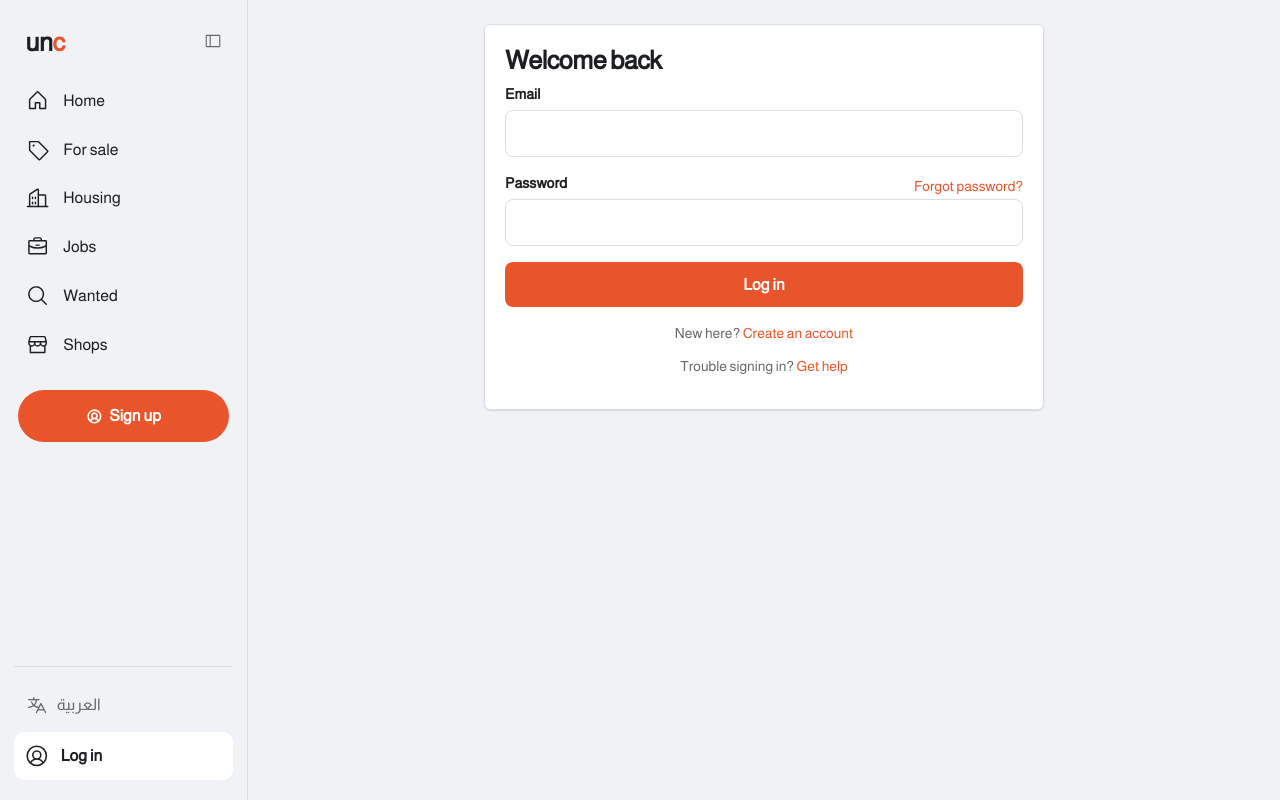
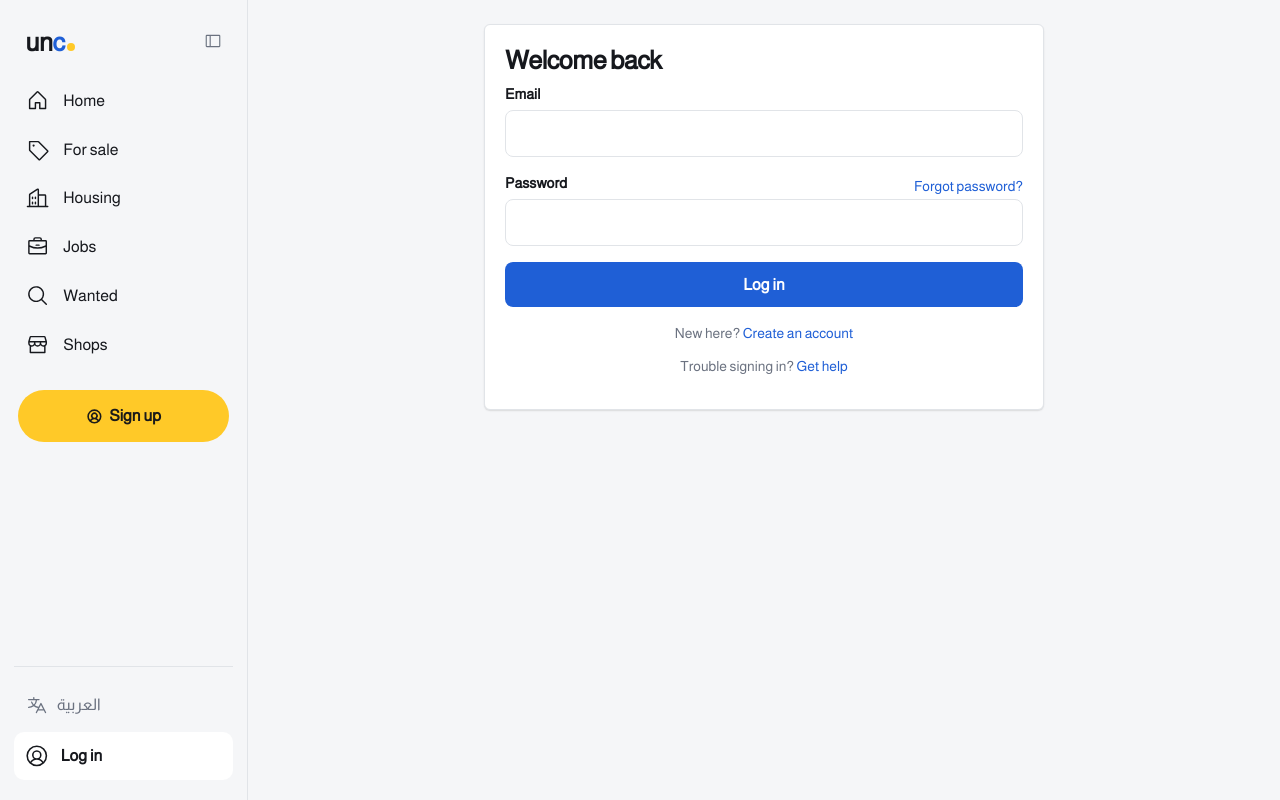
Before and after one commit to AB1gbe/Unc-APP, a React (Vite) app in the folder client/: page /login in a window 1280 px wide. Built offline with nearby package versions, Linux system fonts and the light colour scheme; no server answers.

Commit message:
Colours: white and grey, blue buttons and links, yellow main actions
Co-Authored-By: Claude Opus 5.5 <noreply@anthropic.com>
Claude-Session: https://claude.ai/code/session_013SsySHDKfQE2X4goNKrwUG

```diff
--- a/client/src/pages/AdList.jsx
+++ b/client/src/pages/AdList.jsx
@@ -113,7 +113,7 @@ export default function AdList({ section }) {
             forsale: () => t('Things for sale in Bahrain from ID-checked people and shops. Ask in a private chat; meet to see it before you pay.'),
           }[section]()}</p>
         </div>
-        <Link className="btn" to={postTo}><Icon name="plus" weight="bold" /> {t('Post an ad')}</Link>
+        <Link className="btn accent" to={postTo}><Icon name="plus" weight="bold" /> {t('Post an ad')}</Link>
       </div>
       <form className="searchbar" onSubmit={apply}>
         <input type="search" enterKeyHint="search" placeholder={section === 'housing' ? t('Search flats, rooms, villas') : section === 'jobs' ? t('Search jobs') : t('Search things for sale')} {...field('q')} aria-label={t('Search')} />
--- a/client/src/pages/Board.jsx
+++ b/client/src/pages/Board.jsx
@@ -35,7 +35,7 @@ export default function Board() {
     <>
       <div className="market-top">
         <h1>{t('Marketplace')}</h1>
-        <Link className="btn sm" to={postTo}><Icon name="plus" weight="bold" /> {t('Sell')}</Link>
+        <Link className="btn sm accent" to={postTo}><Icon name="plus" weight="bold" /> {t('Sell')}</Link>
       </div>
       <form className="market-search" onSubmit={search}>
         <Icon name="search" />
--- a/client/src/styles.css
+++ b/client/src/styles.css
@@ -1,19 +1,24 @@
 /* ===== Design tokens (change these to re-theme the whole app) ===== */
 :root {
-  /* Session 85: light, like Facebook Marketplace (the owner: "the colours
-     are very dull"). White cards on a soft grey page, dark text, a bold
-     coral for prices and buttons with white text. Session 62's dark look
-     is in git history (ADR-060). */
+  /* Session 85: light, like Facebook Marketplace. Then the owner: "the
+     orange is not nice: white dominant, yellow accent, blue as well,
+     grey". So: white and light grey surfaces, grey text for details,
+     BLUE for buttons and links, YELLOW (always with dark text) for the
+     main actions (Sell / Post), the selected chip and tab, and tags.
+     Session 62's dark look is in git history (ADR-060). */
   color-scheme: light;
-  --bg: #f0f2f5;
+  --bg: #f5f6f8;
   --surface: #ffffff;
-  --surface-2: #e9ebee;
-  --text: #1c1e21;
-  --muted: #65676b;
-  --border: #dadde1;
-  --brand: #e8552a;
+  --surface-2: #eef0f3;
+  --text: #16181d;
+  --muted: #6b7280;
+  --border: #e1e4e8;
+  --brand: #1f5fd6;
   --brand-ink: #ffffff;
-  --brand-soft: #fdebe4;
+  --brand-soft: #e8f0fd;
+  --accent: #ffc928;
+  --accent-ink: #1a1a1a;
+  --accent-soft: #fff6d6;
   --ok: #167a45;
   --ok-soft: #e3f4ea;
   --warn: #8a5a00;
@@ -129,7 +134,7 @@ input[type="file"] { padding: .5rem; }
 .alert.ok { background: var(--ok-soft); color: var(--ok); }
 
 /* ===== Hero / search ===== */
-.hero { background: linear-gradient(135deg, #fff1ea 0%, #ffe0d1 100%); color: var(--text); border: 1px solid #f7cdb9; border-radius: 8px; padding: 2.4rem; margin-bottom: 1.75rem; }
+.hero { background: linear-gradient(135deg, #fff8dc 0%, #e8f0fd 100%); color: var(--text); border: 1px solid var(--border); border-radius: 8px; padding: 2.4rem; margin-bottom: 1.75rem; }
 .hero h1 { font-size: 2.4rem; }
 .hero p { opacity: .92; max-width: 560px; }
 .hero .btn { background: var(--brand); color: var(--brand-ink); }
@@ -252,7 +257,7 @@ span.chip { cursor: default; }
   .tabbar a span:last-child { max-width: 100%; overflow: hidden; text-overflow: ellipsis; white-space: nowrap; }
   .tab-icon { position: relative; display: inline-flex; }
   .tab-icon .unread-dot { position: absolute; top: -6px; inset-inline-end: -12px; }
-  .tab-post svg { background: var(--brand); color: var(--brand-ink); border-radius: 50%; padding: 8px; width: 40px; height: 40px; margin-top: -14px;
+  .tab-post svg { background: var(--accent); color: var(--accent-ink); border-radius: 50%; padding: 8px; width: 40px; height: 40px; margin-top: -14px;
     box-shadow: 0 4px 12px rgba(47, 111, 237, .35); }
   .tab-post.active { color: var(--brand); }
 
@@ -736,7 +741,7 @@ html, body { overflow-x: clip; }
   .side-links a.active .icon { color: var(--brand); }
   .side-icon { position: relative; display: inline-flex; }
   .side-icon .unread-dot { position: absolute; top: -6px; inset-inline-end: -9px; }
-  .side-post { margin: 1rem .2rem 0; padding: .8rem 1rem; font-size: 1rem; border-radius: 999px; }
+  .side-post { background: var(--accent); color: var(--accent-ink); margin: 1rem .2rem 0; padding: .8rem 1rem; font-size: 1rem; border-radius: 999px; }
   .side-bottom { margin-top: auto; display: flex; flex-direction: column; gap: .3rem; padding-top: 1rem; border-top: 1px solid var(--border); }
   .side-lang { display: flex; align-items: center; gap: .6rem; background: none; border: 0; color: var(--muted); font: inherit; padding: .6rem .75rem; border-radius: 10px; cursor: pointer; min-height: 44px; }
   .side-lang:hover { background: var(--surface); color: var(--text); }
@@ -804,7 +809,7 @@ input[type=search]::-webkit-search-cancel-button { filter: invert(1); opacity: .
     box-shadow: 0 8px 24px rgba(0, 0, 0, .14);
   }
   .tabbar a { min-height: 52px; border-radius: 16px; }
-  .tabbar a.active { background: var(--brand-soft); }
+  .tabbar a.active { background: var(--accent-soft); color: var(--text); }
   .tab-post svg { margin-top: 0; width: 38px; height: 38px; box-shadow: none; }
 }
 @supports not ((backdrop-filter: blur(1px)) or (-webkit-backdrop-filter: blur(1px))) {
@@ -925,7 +930,7 @@ a.req-card { display: flex; flex-direction: column; }
 .empty-line { padding: 1rem 0; }
 .section-pick { display: flex; gap: .4rem; margin-bottom: 1rem; flex-wrap: wrap; }
 .section-pick button { flex: 1; min-width: 6rem; background: var(--surface-2); color: var(--text); border: 1px solid var(--border); border-radius: var(--radius); padding: .55rem .75rem; font: inherit; font-weight: 600; cursor: pointer; }
-.section-pick button.on { background: var(--brand); color: var(--brand-ink); border-color: var(--brand); }
+.section-pick button.on { background: var(--accent); color: var(--accent-ink); border-color: var(--accent); }
 .held-ad { border-top: 1px solid var(--border); padding: .75rem 0; }
 @media (max-width: 900px) {
   .board-latest { grid-template-columns: minmax(0, 1fr); }
@@ -957,7 +962,7 @@ a.req-card { display: flex; flex-direction: column; }
 .chips::-webkit-scrollbar { display: none; }
 .chip { flex: 0 0 auto; display: inline-flex; align-items: center; gap: .4rem; background: var(--surface-2); color: var(--text); border: 1px solid var(--border); border-radius: 999px; padding: .45rem .9rem; font: inherit; font-size: .9rem; font-weight: 600; text-decoration: none; cursor: pointer; white-space: nowrap; }
 .chip:hover { border-color: var(--muted); }
-.chip.on { background: var(--brand); color: var(--brand-ink); border-color: var(--brand); }
+.chip.on { background: var(--accent); color: var(--accent-ink); border-color: var(--accent); }
 .chip-count { color: var(--muted); font-weight: 500; font-size: .8rem; }
 .market-block { margin-bottom: 1.75rem; }
 .market-block .section-head { align-items: flex-end; }
@@ -966,7 +971,7 @@ a.req-card { display: flex; flex-direction: column; }
 .ad-card-photo { position: relative; aspect-ratio: 1 / 1; border-radius: 8px; overflow: hidden; background: var(--surface-2); display: grid; place-items: center; color: var(--muted); margin-bottom: .35rem; }
 .ad-card-photo img { width: 100%; height: 100%; object-fit: cover; display: block; transition: transform .2s; }
 .ad-card:hover .ad-card-photo img { transform: scale(1.03); }
-.ad-card-tag { position: absolute; inset-block-start: .5rem; inset-inline-start: .5rem; background: rgba(0, 0, 0, .65); color: #fff; font-size: .72rem; font-weight: 700; padding: .2rem .5rem; border-radius: 999px; }
+.ad-card-tag { position: absolute; inset-block-start: .5rem; inset-inline-start: .5rem; background: var(--accent); color: var(--accent-ink); font-size: .72rem; font-weight: 700; padding: .2rem .5rem; border-radius: 999px; }
 .ad-card-price { font-weight: 800; font-size: 1.05rem; color: var(--text); }
 .ad-card-title { line-height: 1.3; display: -webkit-box; -webkit-line-clamp: 2; -webkit-box-orient: vertical; overflow: hidden; }
 .ad-card-place { color: var(--muted); font-size: .82rem; }
@@ -976,3 +981,9 @@ a.req-card { display: flex; flex-direction: column; }
   .ad-grid { grid-template-columns: repeat(2, minmax(0, 1fr)); gap: 1rem .6rem; }
   .market-top h1 { font-size: 1.35rem; }
 }
+
+/* Yellow main actions (session 85): "Sell" and "Post an ad" buttons. */
+.btn.accent { background: var(--accent); color: var(--accent-ink); }
+.btn.accent:hover { filter: brightness(.96); }
+.logo span { color: var(--brand); }
+.logo::after { content: ''; display: inline-block; width: .32em; height: .32em; border-radius: 50%; background: var(--accent); margin-inline-start: .08em; }
```
Also changed, not shown: 5 other files (tests, documents, lock files or other folders).
